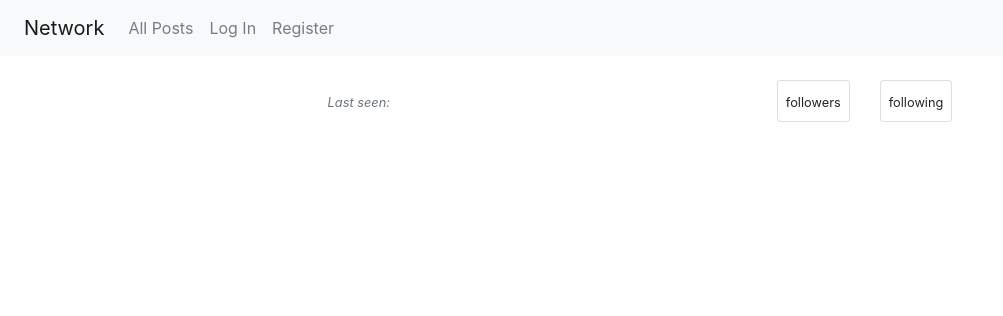
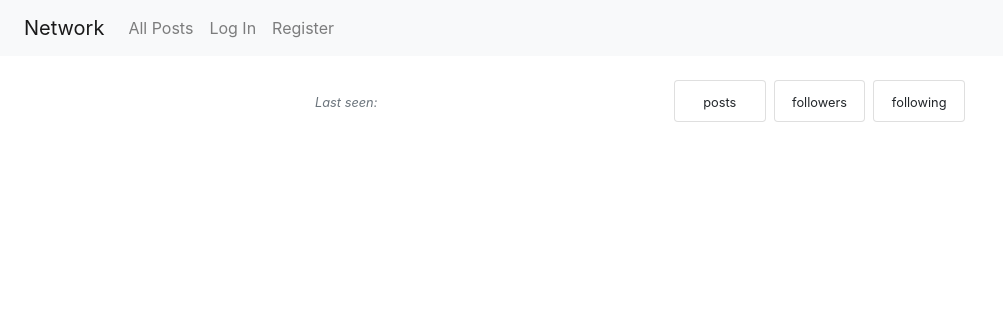
Before and after one commit to mikekurkin/cs50w, a Django app: page /user/1/ in a window 1280 px wide. Shown: the top 316 px of the page, without its empty margins (0-1003 px from the left). Run offline with Django 3.2, Linux system fonts and the light colour scheme; data that the repository does not hold is empty; some libraries are stand-ins or nearby versions.

Commit message:
Visual improvements

```diff
--- a/project4/network/network/static/network/styles.css
+++ b/project4/network/network/static/network/styles.css
@@ -32,3 +32,7 @@
 #like-btn:hover > i, #like-btn.active > i {
     color: red;
 }
+
+@media only screen {
+    .container { max-width: 720px; }
+}
--- a/project4/network/network/static/network/user_view.js
+++ b/project4/network/network/static/network/user_view.js
@@ -11,6 +11,10 @@ function showUserInfo(user_id) {
     .then(result => {
       console.log(result);
       document.querySelector('#username').innerHTML = result.username;
+      document.querySelector('#posts-count h3').innerHTML = result.posts_count;
+      if (result.posts_count === 1) {
+        document.querySelector('#posts-count small').innerHTML = "post";
+      }
       document.querySelector('#followers h3').innerHTML = result.followers_count;
       if (result.followers_count === 1) {
         document.querySelector('#followers small').innerHTML = "follower";
--- a/project4/network/network/templates/network/following.html
+++ b/project4/network/network/templates/network/following.html
@@ -8,7 +8,8 @@
 {% endblock %}
 
 {% block body %}
-    <h2 id="heading" class="mx-sm-3 my-4">Posts by Users You Follow</h2>
-    <div id="posts"></div>
+    <div id="posts">
+        <h2 id="heading" class="mx-sm-4 my-4">Posts by Users You Follow</h2>
+    </div>
     <div id="pages"></div>
 {% endblock %}
--- a/project4/network/network/templates/network/layout.html
+++ b/project4/network/network/templates/network/layout.html
@@ -12,7 +12,7 @@
     </head>
     <body>
         <div class="container-flex">
-        <nav class="navbar navbar-expand-lg navbar-light bg-light px-4">
+        <nav class="navbar navbar-expand-sm navbar-light bg-light px-4">
             <a class="navbar-brand" href="/">Network</a>
 
             <div>
--- a/project4/network/network/templates/network/user_view.html
+++ b/project4/network/network/templates/network/user_view.html
@@ -12,13 +12,22 @@
 
 {% block body %}
     <div class="row align-items-center justify-content-center mx-sm-3 my-4">
-        <div class="col-sm-6 col-md-5">
+        <div class="col-sm px-4 px-sm-1 py-3 py-sm-2">
         <div>
             <h1 id="username" class="my-0"></h2>
             <small class="text-muted font-italic">Last seen: <span id="last_seen"></span></small>
         </div>
         </div>
-        <div class="col-sm-auto">
+        <div class="row col-sm-6  flex-shrink-0">
+        <div class="col px-1">
+            <div id="posts-count" class="card text-center">
+                <div class="card-body p-2">
+                <h3 class="card-title font-weight-bold m-0"></h3>
+                <small class="card-text">posts</small>
+                </div>
+            </div>
+        </div>
+        <div class="col px-1">
         <div id="followers" class="card text-center">
             <div class="card-body p-2">
             <h3 class="card-title font-weight-bold m-0"></h3>
@@ -26,14 +35,15 @@
             </div>
         </div>
         </div>
-        <div class="col-sm-auto">
+        <div class="col px-1">
         <div id="following" class="card text-center">
             <div class="card-body p-2">
             <h3 class="card-title font-weight-bold m-0"></h3>
             <small class="card-text">following</small>
             </div>
         </div>
-    </div>
+        </div>
+        </div>
     </div>
     <div id="posts" class=""></div>
     <div id="pages"></div>
```
Also changed, not shown: project4/network/network/templates/network/index.html (+5 -4 lines).
